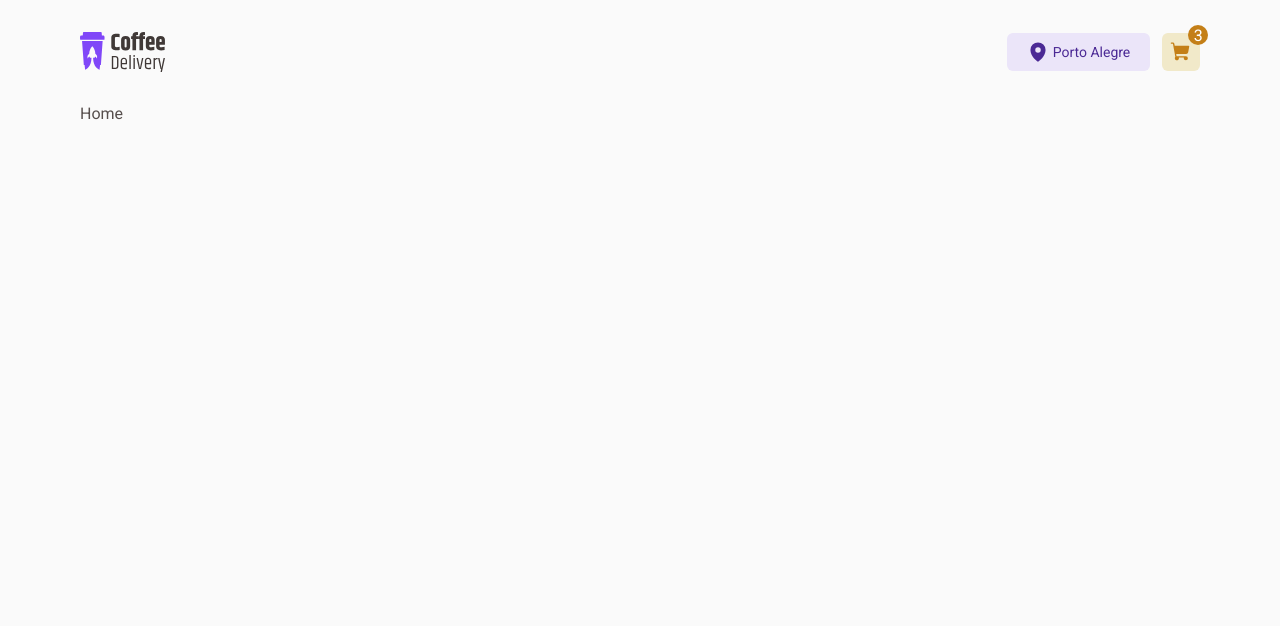
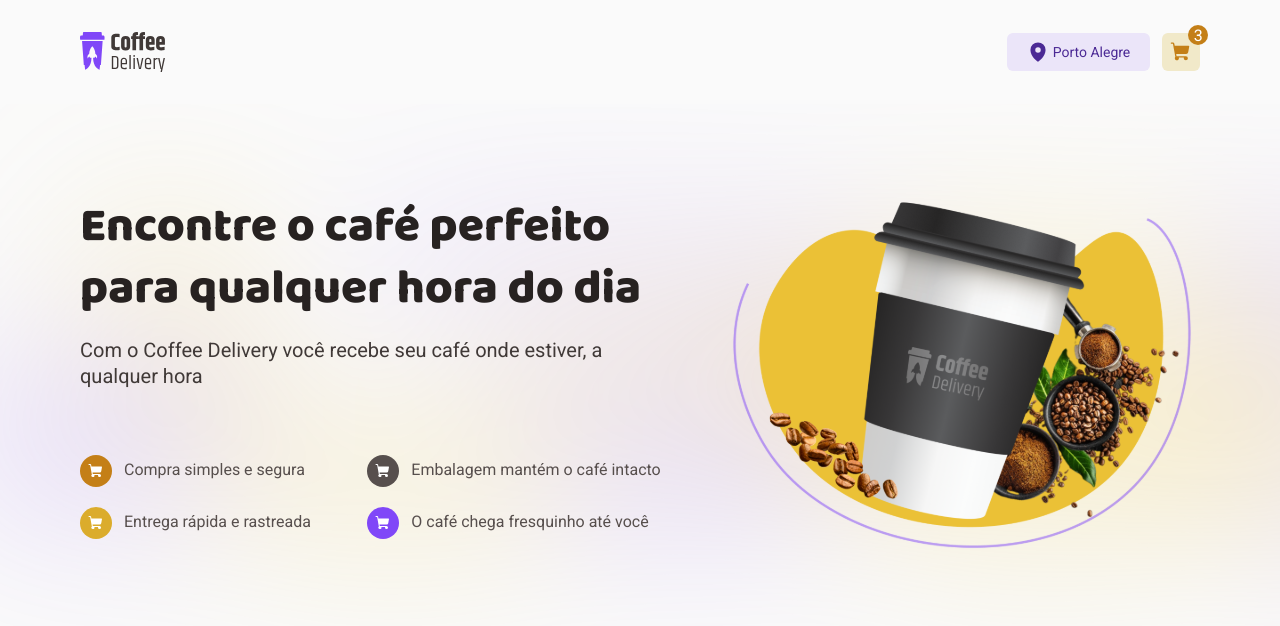
Before and after one commit to WillRy/desafio-ignite-02-coffe-delivery, a React (Vite) app: page / in a window 1280 px wide. Shown: the top 626 px of the page. Built offline with nearby package versions, Linux system fonts and the light colour scheme.

Commit message:
Criada a section de hero/introducao do site

```diff
--- a/index.html
+++ b/index.html
@@ -8,7 +8,7 @@
     <link rel="preconnect" href="https://fonts.googleapis.com" />
     <link rel="preconnect" href="https://fonts.gstatic.com" crossorigin />
     <link
-      href="https://fonts.googleapis.com/css2?family=Baloo+2:wght@400;700&family=Roboto:wght@400;700&display=swap"
+      href="https://fonts.googleapis.com/css2?family=Baloo+2:wght@400;700;800&family=Roboto:wght@400;700&display=swap"
       rel="stylesheet"
     />
 
--- /dev/null
+++ b/src/components/Container/index.tsx
@@ -0,0 +1,13 @@
+import { LayoutContainer, SpaceContainer } from './styles'
+import { ReactNode } from 'react'
+
+interface ContainerProps {
+  children: ReactNode
+}
+export function Container({ children }: ContainerProps) {
+  return (
+    <SpaceContainer>
+      <LayoutContainer>{children}</LayoutContainer>
+    </SpaceContainer>
+  )
+}
--- /dev/null
+++ b/src/components/Container/styles.tsx
@@ -0,0 +1,13 @@
+import styled from 'styled-components'
+
+export const SpaceContainer = styled.div`
+  padding: 0px 16px;
+`
+export const LayoutContainer = styled.div`
+  margin: 0 auto;
+
+  display: flex;
+  flex-direction: column;
+
+  max-width: 1120px;
+`
--- a/src/components/Header/index.tsx
+++ b/src/components/Header/index.tsx
@@ -7,9 +7,11 @@ import {
   HeaderContainer,
   LinkCart,
 } from './styles'
+import { Container } from '../Container'
 
 export function Header() {
   return (
+    <Container>
       <HeaderContainer>
         <Link to="/">
           <img src={logo} alt="Coffe Delivery" />
@@ -26,5 +28,6 @@ export function Header() {
           </LinkCart>
         </ActionContainer>
       </HeaderContainer>
+    </Container>
   )
 }
--- a/src/layouts/DefaultLayout/index.tsx
+++ b/src/layouts/DefaultLayout/index.tsx
@@ -1,14 +1,11 @@
 import { Outlet } from 'react-router-dom'
 import { Header } from '../../components/Header'
-import { LayoutContainer, SpaceContainer } from './styles'
 
 export function DefaultLayout() {
   return (
-    <SpaceContainer>
-      <LayoutContainer>
-        <Header />
-        <Outlet />
-      </LayoutContainer>
-    </SpaceContainer>
+    <div>
+      <Header />
+      <Outlet />
+    </div>
   )
 }
--- a/src/layouts/DefaultLayout/styles.ts
+++ b/src/layouts/DefaultLayout/styles.ts
@@ -1,13 +1 @@
 import styled from 'styled-components'
-
-export const SpaceContainer = styled.div`
-  padding: 0px 16px;
-`
-export const LayoutContainer = styled.div`
-  margin: 0 auto;
-
-  display: flex;
-  flex-direction: column;
-
-  max-width: 1120px;
-`
--- /dev/null
+++ b/src/pages/Home/components/Hero/index.tsx
@@ -0,0 +1,57 @@
+import {
+  HeroBackground,
+  HeroContainer,
+  ImageContainer,
+  InfoContainer,
+  InfoIcon,
+  InfoItem,
+} from './styles'
+import heroImage from '../../../../assets/hero.svg'
+import { ShoppingCart } from 'phosphor-react'
+import { Container } from '../../../../components/Container'
+export function Hero() {
+  return (
+    <HeroBackground>
+      <Container>
+        <HeroContainer>
+          <InfoContainer>
+            <h1>Encontre o café perfeito para qualquer hora do dia</h1>
+            <h2>
+              Com o Coffee Delivery você recebe seu café onde estiver, a
+              qualquer hora
+            </h2>
+            <div>
+              <InfoItem>
+                <InfoIcon variantColor="yellowDark">
+                  <ShoppingCart size={16} weight="fill" />
+                </InfoIcon>
+                Compra simples e segura
+              </InfoItem>
+              <InfoItem>
+                <InfoIcon variantColor="gray">
+                  <ShoppingCart size={16} weight="fill" />
+                </InfoIcon>
+                Embalagem mantém o café intacto
+              </InfoItem>
+              <InfoItem>
+                <InfoIcon variantColor="yellow">
+                  <ShoppingCart size={16} weight="fill" />
+                </InfoIcon>
+                Entrega rápida e rastreada
+              </InfoItem>
+              <InfoItem>
+                <InfoIcon variantColor="purple">
+                  <ShoppingCart size={16} weight="fill" />
+                </InfoIcon>
+                O café chega fresquinho até você
+              </InfoItem>
+            </div>
+          </InfoContainer>
+          <ImageContainer>
+            <img src={heroImage} alt="Coffe Delivery" />
+          </ImageContainer>
+        </HeroContainer>
+      </Container>
+    </HeroBackground>
+  )
+}
--- /dev/null
+++ b/src/pages/Home/components/Hero/styles.ts
@@ -0,0 +1,100 @@
+import styled from 'styled-components'
+import image from '../,,/../../../../assets/homeBackground.svg'
+
+export const HeroContainer = styled.section`
+  padding: 92px 0px;
+
+  display: grid;
+  grid-template-columns: minmax(420px, 1fr) auto;
+
+  @media screen and (max-width: 1200px) {
+    display: grid;
+    grid-template-columns: 1fr;
+  }
+
+  gap: 56px;
+
+  h1 {
+    font-family: 'Baloo 2';
+    font-weight: 800;
+    font-size: 48px;
+    line-height: 130%;
+    color: ${(props) => props.theme.title};
+    margin-bottom: 16px;
+  }
+
+  h2 {
+    font-family: 'Roboto';
+    font-weight: 400;
+    font-size: 20px;
+    line-height: 130%;
+    color: ${(props) => props.theme.subtitle};
+    margin-bottom: 66px;
+  }
+`
+
+export const HeroBackground = styled.section`
+  background: url(${image});
+  background-size: cover;
+`
+
+export const InfoContainer = styled.div`
+  flex: 1 1 400px;
+
+  > div {
+    display: grid;
+    grid-template-columns: repeat(auto-fit, minmax(240px, auto));
+    gap: 20px 40px;
+  }
+`
+
+export const ImageContainer = styled.div`
+  flex: 1 0 260px;
+
+  img {
+    display: block;
+    margin: 0 auto;
+    max-width: 100%;
+  }
+`
+
+export const InfoItem = styled.div`
+  display: flex;
+  align-items: center;
+  gap: 12px;
+
+  font-family: 'Roboto';
+  font-weight: 400;
+  font-size: 16px;
+  line-height: 130%;
+
+  color: ${(props) => props.theme.text};
+`
+
+const VARIANT_COLOR = {
+  yellowDark: 'yellow-700',
+  yellow: 'yellow-500',
+  purple: 'purple-500',
+  gray: 'text',
+} as const
+
+interface InfoIconProps {
+  variantColor: keyof typeof VARIANT_COLOR
+}
+export const InfoIcon = styled.div<InfoIconProps>`
+  display: flex;
+  align-items: center;
+  justify-content: center;
+  flex-shrink: 0;
+
+  width: 32px;
+  height: 32px;
+
+  border-radius: 50%;
+
+  background: ${(props) => props.theme[VARIANT_COLOR[props.variantColor]]};
+
+  svg {
+    fill: ${(props) => props.theme.white};
+  }
+`
--- a/src/pages/Home/index.tsx
+++ b/src/pages/Home/index.tsx
@@ -1,3 +1,9 @@
+import { Hero } from './components/Hero'
+
 export function Home() {
-  return <div>Home</div>
+  return (
+    <div>
+      <Hero />
+    </div>
+  )
 }
```
Also changed, not shown: src/assets/hero.svg (added), src/assets/homeBackground.svg (added). Lines whose indentation alone changed are shown as unchanged.
